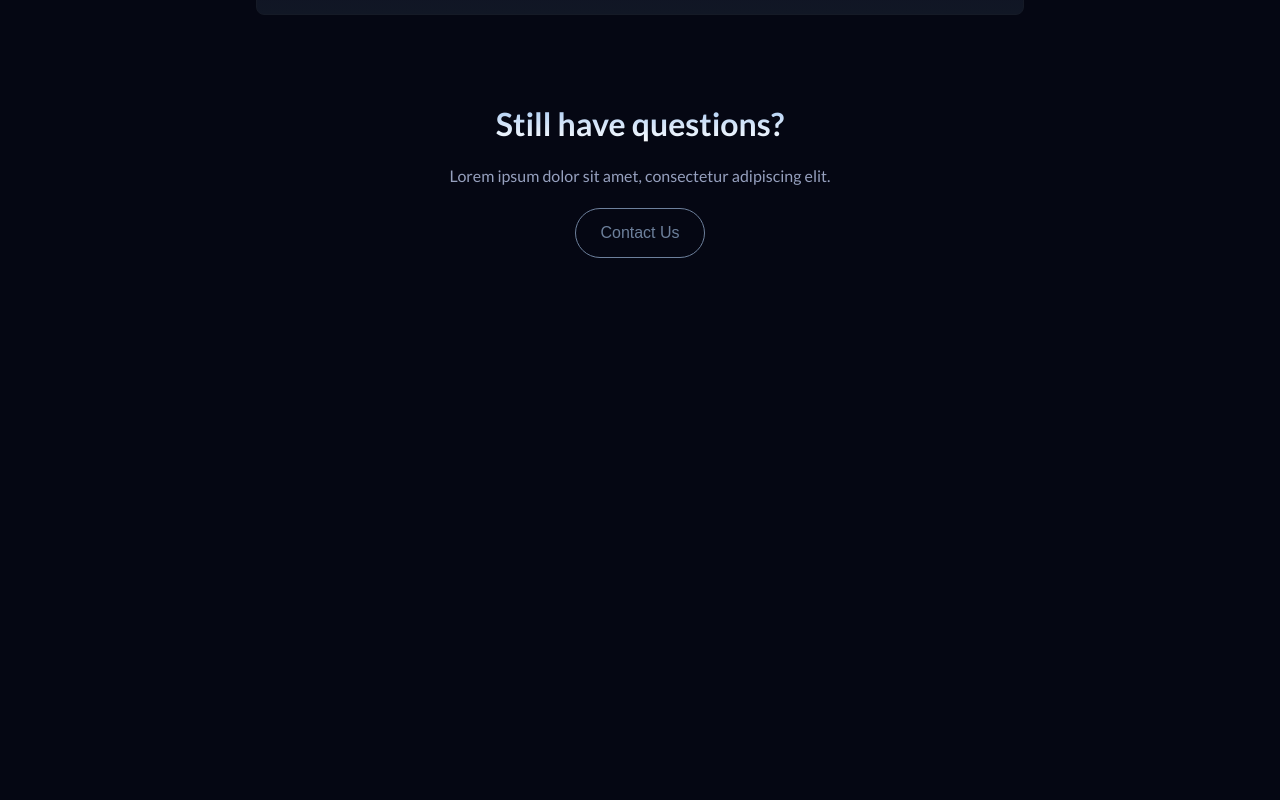
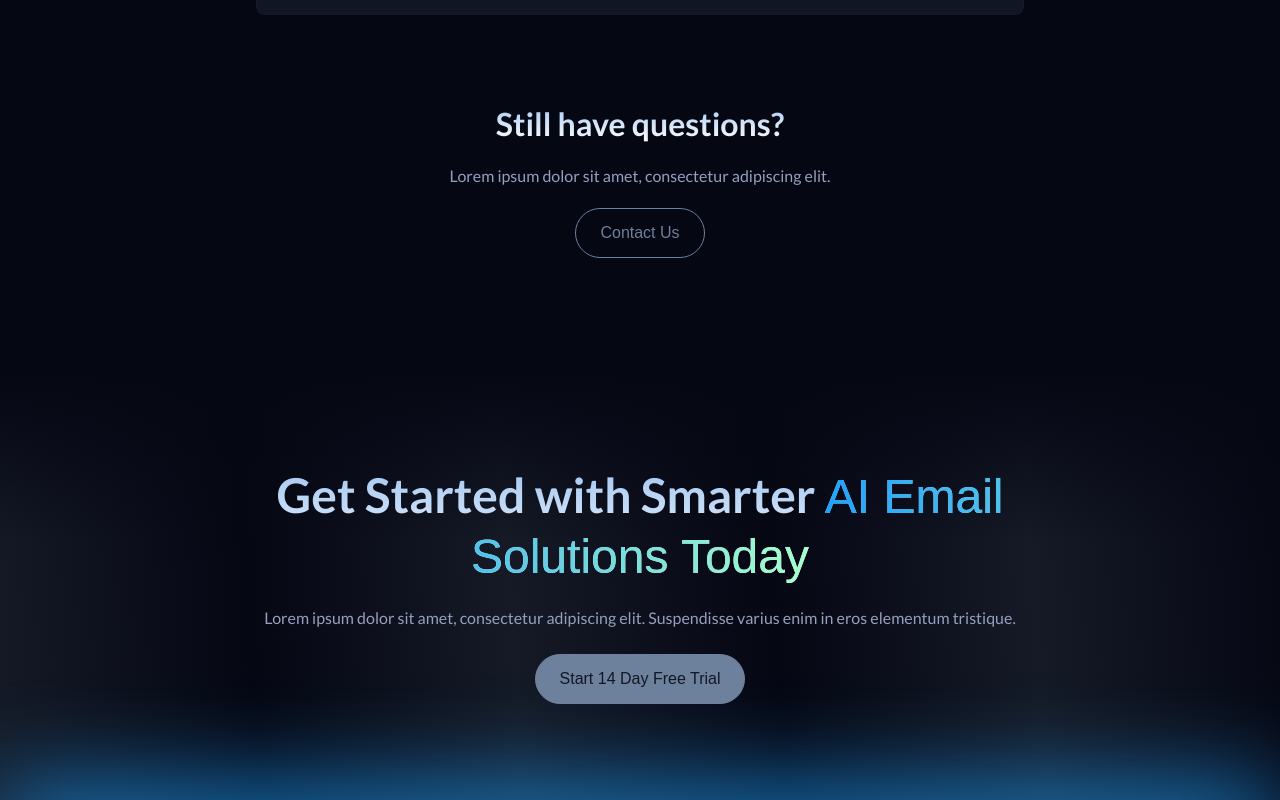
Before and after one commit to lanina90/ai-email, a Next.js app: page / in a window 1280 px wide. Shown: the part 11019-11819 px from the top of the page. Before the commit the page ends 11389 px from the top, so only its background shows below. Built offline with nearby package versions, Linux system fonts and the light colour scheme.

Commit message:
feature: create CTA section

```diff
--- /dev/null
+++ b/Components/CallToAction/CallToAction.module.scss
@@ -0,0 +1,81 @@
+@import "styles/utils/variables";
+@import "styles/utils/mixin";
+
+
+.cta-section {
+  perspective: 1000px;
+  position: relative;
+  overflow: hidden;
+
+
+
+  .cta-circle {
+    width: 100%;
+    height: 4rem;
+    background-color: var(--background-colors--gradient-1);
+    filter: blur(50px);
+    margin-left: auto;
+    margin-right: auto;
+    display: block;
+    position: absolute;
+    top: auto;
+    bottom: -3.9rem;
+    left: 0%;
+    right: 0%;
+  }
+
+  .background-wrapper{
+    z-index: -2;
+    width: 100%;
+    height: 100%;
+    position: absolute;
+    overflow: hidden;
+
+    .background-gradient-cta{
+      width: 100%;
+      height: 100%;
+      background-image: linear-gradient(to bottom, var(--background-colors--primary), var(--swatch--transparent) 40%, var(--swatch--transparent)), linear-gradient(266deg, var(--background-colors--primary), var(--border--strokes) 20%, var(--background-colors--primary) 40%, var(--border--strokes) 60%, var(--background-colors--primary) 80%, var(--border--strokes));
+      position: absolute;
+      top: auto;
+      bottom: 0%;
+      left: 0%;
+      right: 0%;
+      overflow: hidden;
+    }
+
+  }
+
+  .cta-container{
+    width: 100%;
+    max-width: 48rem;
+    margin-left: auto;
+    margin-right: auto;
+    z-index: 99;
+    position: relative;
+    @include flex(column, center, center, 1.5rem);
+
+    &.fadeIn {
+      animation: fadeIn 1s ease-out;
+
+      @keyframes fadeIn {
+        from {
+          opacity: 0;
+          transform: translateY(60px);
+        }
+        to {
+          opacity: 1;
+          transform: translateY(0);
+        }
+      }
+    }
+
+    .cta-content{
+      @include flex(column, center, center, 1.25rem);
+      text-align: center;
+    }
+
+
+
+  }
+
+}
--- /dev/null
+++ b/Components/CallToAction/CallToAction.tsx
@@ -0,0 +1,36 @@
+'use client'
+
+import React from 'react';
+import Container from "@/Components/Container/Container";
+
+import styles from './CallToAction.module.scss'
+import Button from "@/Components/UI/Button/Button";
+import Typography from "@/Components/Typography/Typography";
+import {useObserverAnimation} from "@/hooks/useObserverAnimation";
+
+const CallToAction = ({h2,span, text, btnText}: { h2: string, span:string, text: string, btnText: string }) => {
+  const animateClass = `${styles.fadeIn}`
+  const refForTitle = useObserverAnimation({
+    amount: "one",
+    classes: `.${styles['cta-container']}`,
+    animateClass,
+    threshold: 0.1})
+
+  return (
+    <Container component='section' className={styles['cta-section']} ref={refForTitle}>
+      <div className={styles["cta-circle"]}/>
+      <div className={styles["background-wrapper"]}>
+        <div className={styles["background-gradient-cta"]}/>
+      </div>
+      <div className={styles["cta-container"]}>
+        <div className={styles["cta-content"]}>
+          <Typography component='h2' variant='h2'>{h2} <span>{span}</span></Typography>
+          <Typography component='p' variant='p'>{text}</Typography>
+        </div>
+        <Button variant='filled' component='link' href='/sign-up'>{btnText}</Button>
+      </div>
+    </Container>
+  );
+};
+
+export default CallToAction;
--- a/app/page.tsx
+++ b/app/page.tsx
@@ -8,6 +8,7 @@ import Solutions from "@/app/components/Solutions/Solutions";
 import Testimonials from "@/Components/Testimonials/Testimonials";
 import LatestPosts from "@/Components/LatestPosts/LatestPosts";
 import FaqSection from "@/Components/FAQ/FaqSection";
+import CallToAction from "@/Components/CallToAction/CallToAction";
 
 
 export default function Home() {
@@ -23,6 +24,12 @@ export default function Home() {
       <Testimonials/>
       <LatestPosts/>
       <FaqSection/>
+      <CallToAction
+        text='Lorem ipsum dolor sit amet, consectetur adipiscing elit. Suspendisse varius enim in eros elementum tristique.'
+        btnText='Start 14 Day Free Trial'
+        h2={"Get Started with Smarter"}
+        span="AI Email Solutions Today"
+      />
     </>
   )
 }
```
